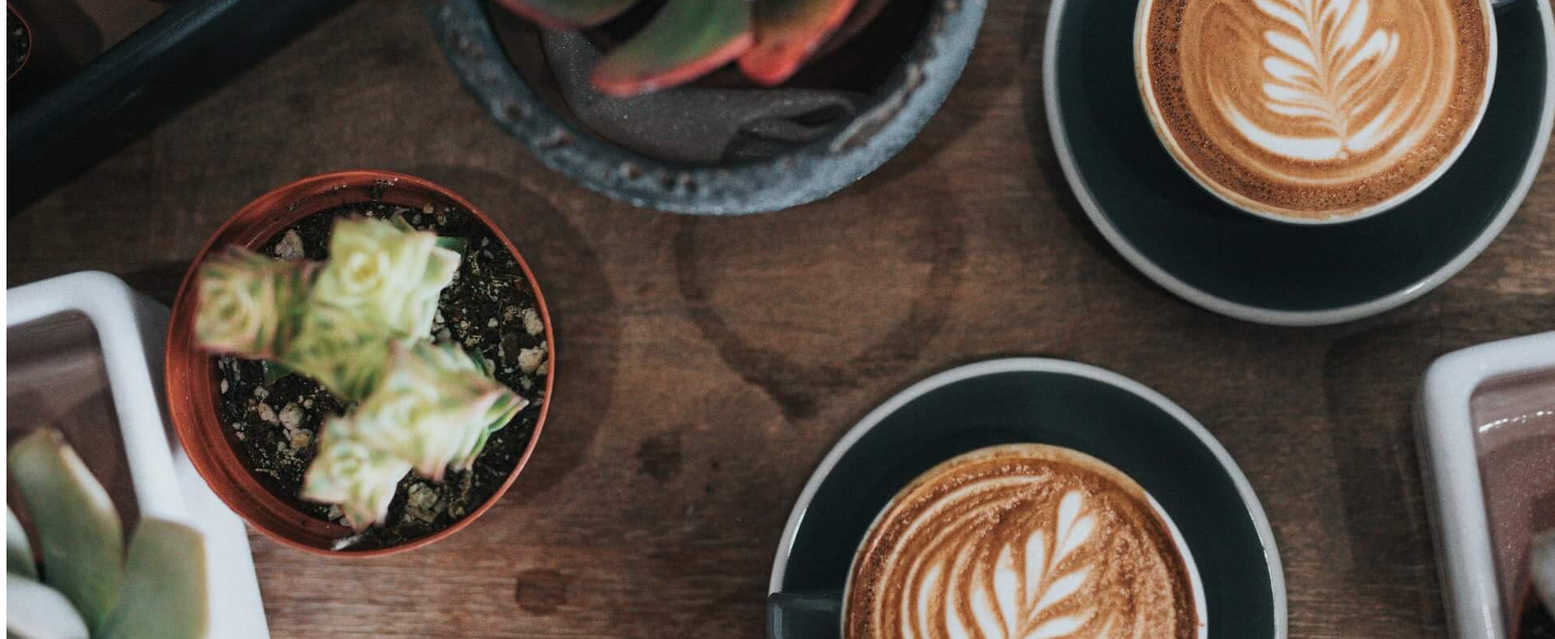
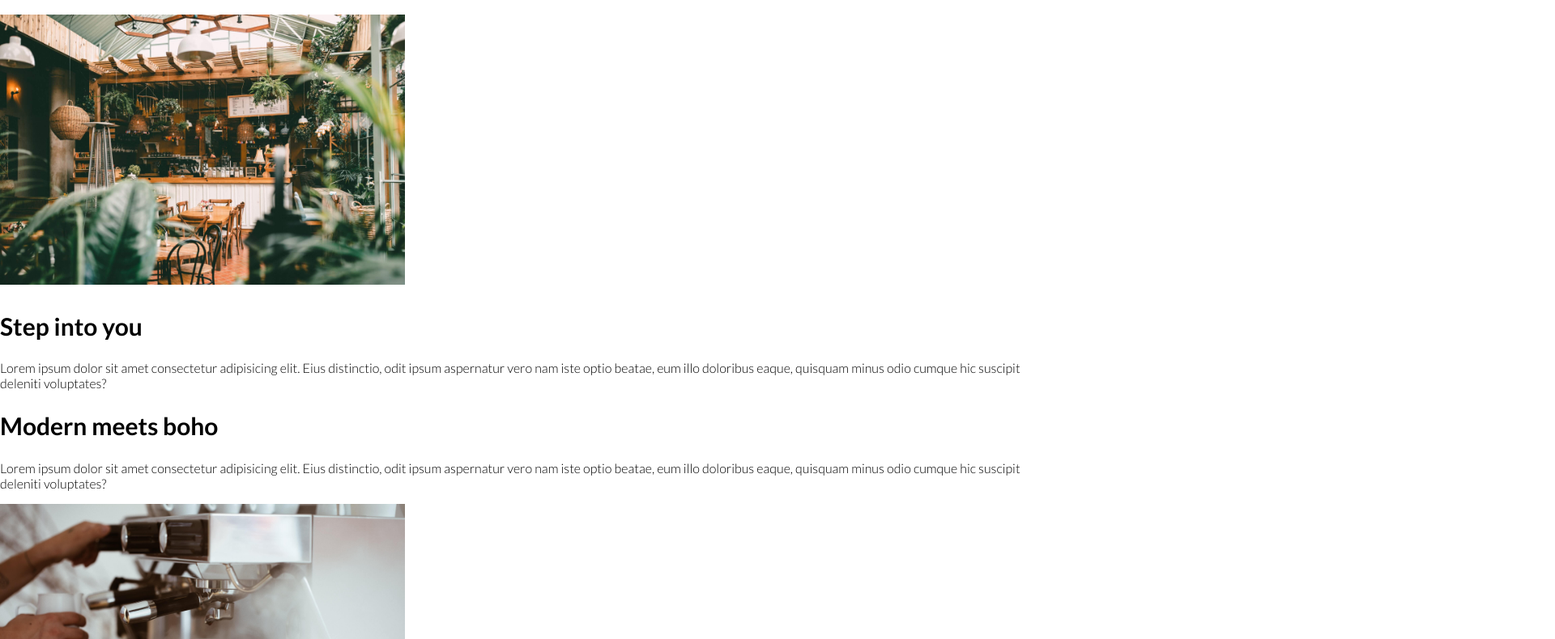
Before and after one commit to ilyAnthxny/coffe-shop, a plain HTML site: page index.html in a window 1280 px wide. Shown: the part 485-1275 px from the top of the page at 81% size, 1920 px wide, since content can reach past the window. Drawn offline with Linux system fonts and the light colour scheme.

Commit message:
css created

```diff
--- a/css/styles.css
+++ b/css/styles.css
@@ -0,0 +1,24 @@
+body{
+    margin: 0;
+    font-family: 'Lato', sans-serif;
+    font-family: 'Satisfy', cursive;
+}
+
+h1{
+    font-family: 'Satisfy', cursive;
+    font-size:  50px;
+}
+
+h2{
+    font-family: 'Lato', sans-serif;
+    font-size: 30px;
+}
+
+.paragraph{
+    font-family: 'Lato', sans-serif;
+    font-weight: 100;
+}
+
+img{
+    max-width: 500px;
+}
--- a/index.html
+++ b/index.html
@@ -7,6 +7,10 @@
     <title>Coffe Shop</title>
     <!-- Fontawesome -->
     <link rel="stylesheet" href="https://cdnjs.cloudflare.com/ajax/libs/font-awesome/6.0.0-beta2/css/all.min.css">
+    <!-- Custom Fonts -->
+    <link rel="preconnect" href="https://fonts.googleapis.com">
+    <link rel="preconnect" href="https://fonts.gstatic.com" crossorigin>
+    <link href="https://fonts.googleapis.com/css2?family=Lato:wght@300;700&family=Satisfy&display=swap" rel="stylesheet">
     <link rel="stylesheet" href="css/styles.css">
 </head>
 <body>
@@ -26,13 +30,13 @@
             </div>
             <div class="article article1">
                 <h2>Step into you</h2>
-                <p>Lorem ipsum dolor sit amet consectetur adipisicing elit. Eius distinctio, odit ipsum aspernatur vero nam iste optio beatae, eum illo doloribus eaque, quisquam minus odio cumque hic suscipit deleniti voluptates?</p>
+                <p class="paragraph paragraph2">Lorem ipsum dolor sit amet consectetur adipisicing elit. Eius distinctio, odit ipsum aspernatur vero nam iste optio beatae, eum illo doloribus eaque, quisquam minus odio cumque hic suscipit deleniti voluptates?</p>
             </div>
         </article>
         <article>
             <div class="article article2">
                 <h2>Modern meets boho</h2>
-                <p>Lorem ipsum dolor sit amet consectetur adipisicing elit. Eius distinctio, odit ipsum aspernatur vero nam iste optio beatae, eum illo doloribus eaque, quisquam minus odio cumque hic suscipit deleniti voluptates?</p>
+                <p class="paragraph paragraph2">Lorem ipsum dolor sit amet consectetur adipisicing elit. Eius distinctio, odit ipsum aspernatur vero nam iste optio beatae, eum illo doloribus eaque, quisquam minus odio cumque hic suscipit deleniti voluptates?</p>
             </div>
             <div>
                 <img src="assets/images/image-01.jpg" alt="image-1">
```
